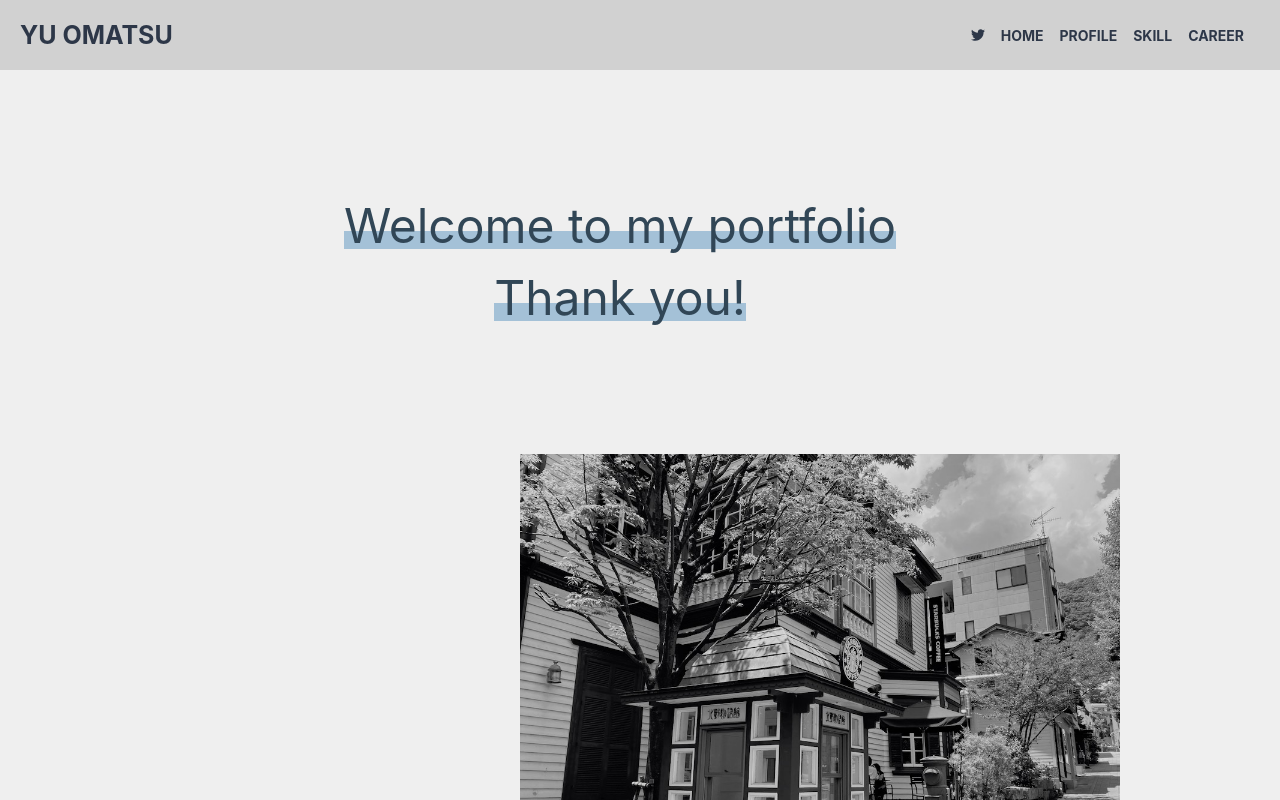
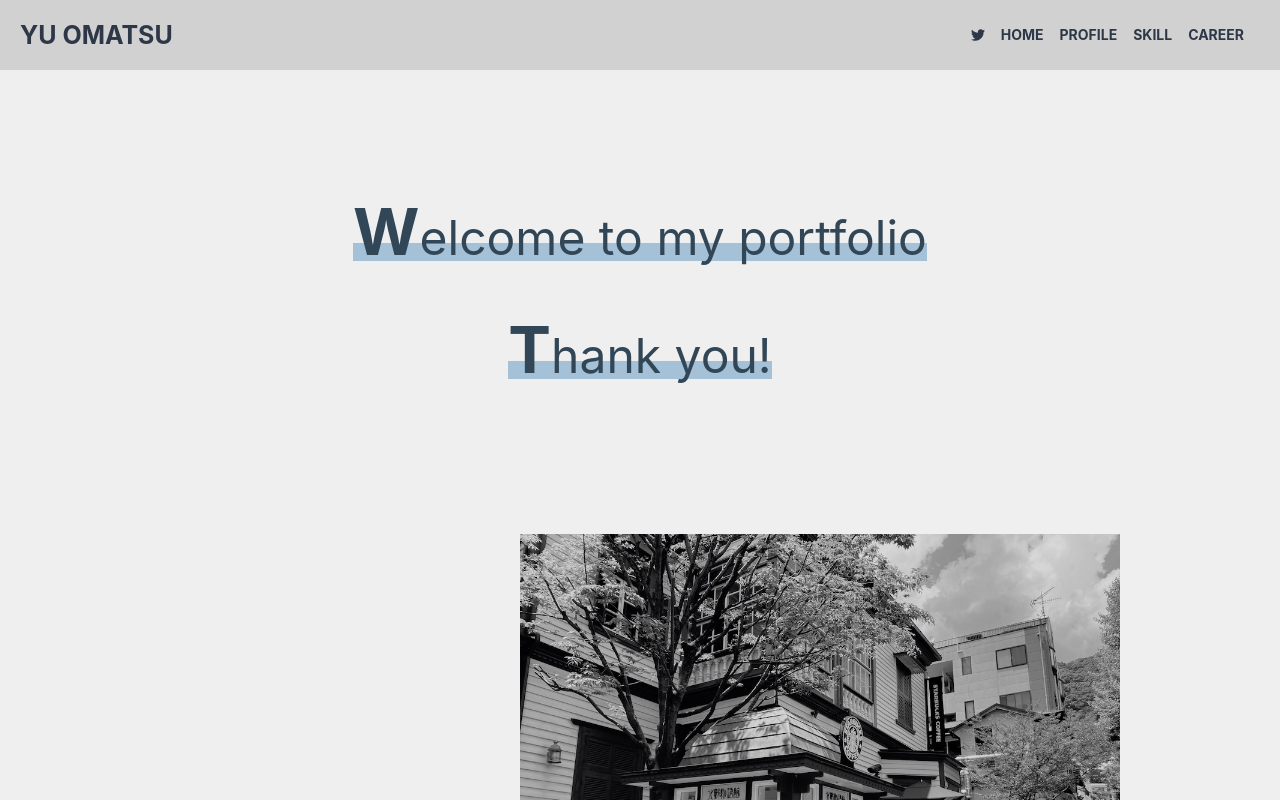
Before and after one commit to yuomatsu/portfolio, a React (Create React App) app: page / in a window 1280 px wide. Shown: the top 800 px of the page. Built offline with nearby package versions, Linux system fonts and the light colour scheme.

Commit message:
フォントとPageInnerのpaddingを修正

```diff
--- a/src/components/atoms/text/H1Text.tsx
+++ b/src/components/atoms/text/H1Text.tsx
@@ -15,6 +15,7 @@ export const H1Text: VFC<Props> = memo((props) => {
         fontSize={{ base: '2.75rem', md: "3.25rem"}}
         mt={{ base: 20, md: 50}}
         display="inline" bg={"linear-gradient(transparent 60%, #a4c1d7 60% 90%, transparent 90%)"}
+        fontWeight="bold"
     >
     { children }
     </Text>
--- a/src/components/organisms/layout/PageInner.tsx
+++ b/src/components/organisms/layout/PageInner.tsx
@@ -8,7 +8,7 @@ type Props = {
 export const PageInner: VFC<Props> = memo((props) => {
     const { children } = props;
     return (
-        <Box pr={{ base: 2, md: 20 }} pl={{ base: 2, md: 10 }} pb={{ base: 50, md: 120 }} mt={{ base: 20, md: 120 }} mb={{ base: 50, md: 20} } mr={{ base: 5, md: "auto" }} ml={{ base: 5, md: "auto"}} textAlign="center" backgroundColor="#efefef" maxW="1200px">
+        <Box pr={{ base: 2, md: 20 }} pl={{ base: 2, md: 20 }} pb={{ base: 50, md: 120 }} mt={{ base: 20, md: 120 }} mb={{ base: 50, md: 20} } mr={{ base: 5, md: "auto" }} ml={{ base: 5, md: "auto"}} textAlign="center" backgroundColor="#efefef" maxW="1200px">
             { children }
         </Box>
     )
--- a/src/components/pages/Home.tsx
+++ b/src/components/pages/Home.tsx
@@ -8,9 +8,9 @@ import { PageInner } from "../organisms/layout/PageInner";
 export const Home: VFC = memo(() => {
     return (
         <PageInner>
-            <Box mt={{ base: 20, md: 120}} fontSize={{ base: '2.0rem', md: "3.0rem"}}>
-                <Text display="inline" bg={"linear-gradient(transparent 60%, #a4c1d7 60% 90%, transparent 90%)"}>Welcome to my portfolio</Text><br />
-                <Text display="inline" bg={"linear-gradient(transparent 60%, #a4c1d7 60% 90%, transparent 90%)"}>Thank you!</Text>
+            <Box mt={{ base: 20, md: 120}} fontSize={{ base: '2.0rem', md: "3.0rem"}} >
+                <Text display="inline" bg={"linear-gradient(transparent 60%, #a4c1d7 60% 90%, transparent 90%)"} lineHeight="1.0"><Text as="span" fontSize={{ base: '2.5rem', md: "4.0rem"}} fontWeight="bold">W</Text>elcome to my portfolio</Text><br />
+                <Text display="inline" bg={"linear-gradient(transparent 60%, #a4c1d7 60% 90%, transparent 90%)"}><Text as="span" fontSize={{ base: '2.5rem', md: "4.0rem"}} fontWeight="bold">T</Text>hank you!</Text>
             </Box>
             <Box mt={{ base: 20, md: 120}} mb={{ base: 20, md: 0 }} w="100%" h={{ base: "auto", md: "900px"}} position={{ base: "static", md: "relative"}}>
                 {/* <Box position={{ base: "static", md: "relative"}} w="100%" h="700px"> */}
--- a/src/components/pages/Skill.tsx
+++ b/src/components/pages/Skill.tsx
@@ -1,5 +1,5 @@
 import { memo, VFC } from "react";
-import { Box, Wrap, WrapItem } from "@chakra-ui/react";
+import { Box, Text, Wrap, WrapItem } from "@chakra-ui/react";
 
 
 import { SkillCard } from "../organisms/skill/SkillCard";
--- a/src/theme/theme.tsx
+++ b/src/theme/theme.tsx
@@ -6,7 +6,8 @@ const theme = extendTheme({
             body: {
                 // backgroundColor: "#f5f1ee",
                 backgroundColor: "#efefef",
-                color: "#314656"
+                color: "#314656",
+                lineHeight: "2.0"
             }
         }
     }
```
